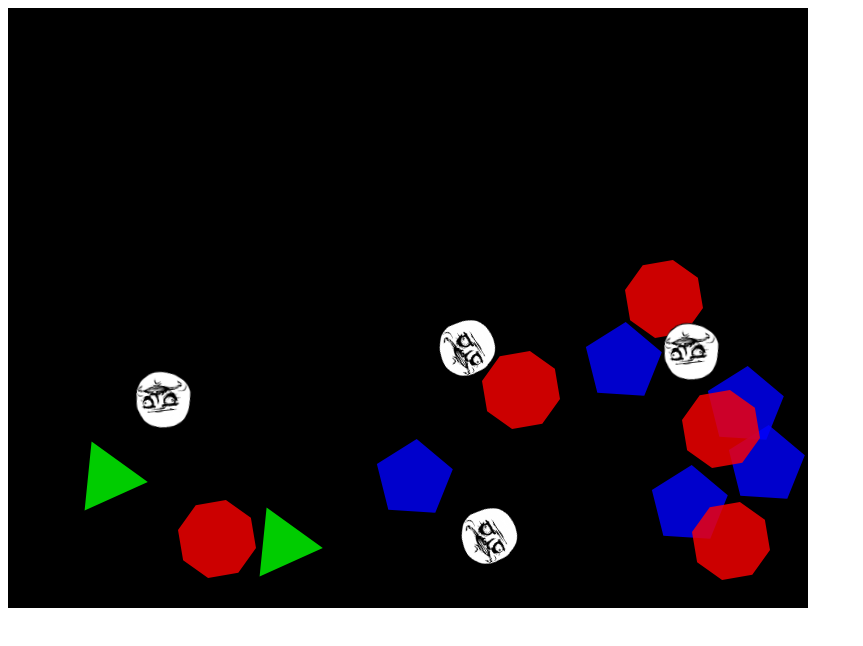
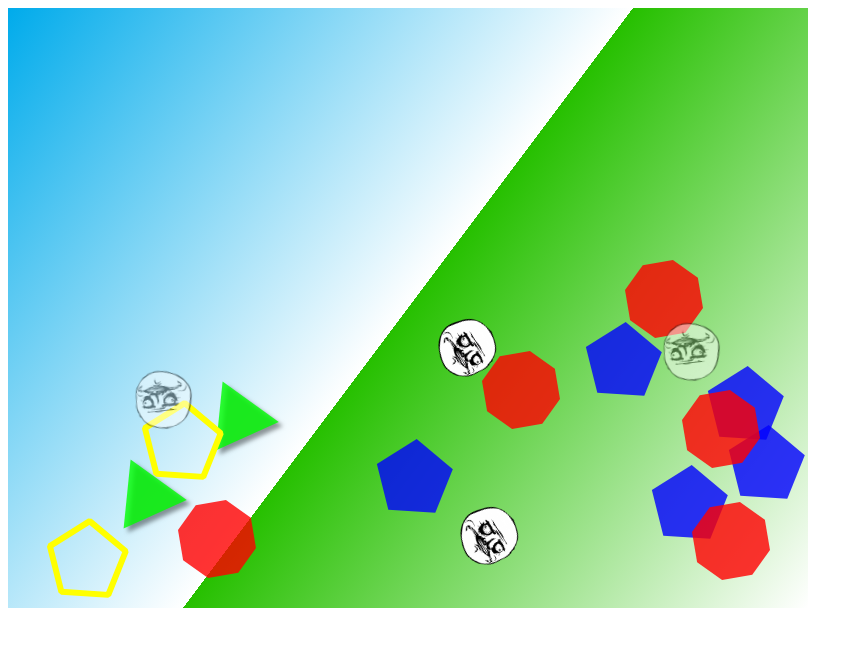
Before and after one commit to apragacz/public-presentations, a plain HTML site: page html5-canvas-webgl/demos/canvas-animation.html in a window 1280 px wide. Shown: the whole page, without its empty margins (0-863 px from the left). Drawn offline with Linux system fonts and the light colour scheme.

Commit message:
updated canvas demo

```diff
--- a/html5-canvas-webgl/demos/canvas-animation.html
+++ b/html5-canvas-webgl/demos/canvas-animation.html
@@ -54,6 +54,7 @@
                             xUpdate: 1,
                             yUpdate: 2,
                             rotUpdate: 0.03,
+                            alpha: 0.5,
                             image: image2
                         });
                         canvasEngine.addSprite(sprite);
@@ -88,6 +89,22 @@
                         });
                         canvasEngine.addSprite(sprite);
                     }
+                    for (var i = 0; i < 2; i++) {
+                        var x = getRandomX();
+                        var y = getRandomY();
+                        var sprite = new NGonMovableSprite({
+                            x: x,
+                            y: y,
+                            xUpdate: -5,
+                            yUpdate: 1,
+                            stroke: true,
+                            fillColor: 'rgba(0,0,255, 0.8)',
+                            rotUpdate: 0.01,
+                            size: 40,
+                            sides: 5
+                        });
+                        canvasEngine.addSprite(sprite);
+                    }
 
                     for (var i = 0; i < 2; i++) {
                         var x = getRandomX();
@@ -99,6 +116,7 @@
                             yUpdate: 2,
                             rotUpdate: 0.001,
                             fillColor: 'rgba(0,255,0, 0.8)',
+                            shadow: true,
                             size: 40,
                             sides: 3
                         });
--- a/html5-canvas-webgl/demos/js/canvas/engine.js
+++ b/html5-canvas-webgl/demos/js/canvas/engine.js
@@ -14,14 +14,18 @@
             this.drawPeriod = 50;
             this.drawTimeout = null;
             this.draw = this.defaultDraw;
-            this.drawBackground = this.drawBlackBackground;
+            this.drawBackground = this.drawGradientBackground;
 
             this.sprites = [];
             var self = this;
             this.env = {
                 isXCollision: function (sprite) {
-                    if (self.canvas.width < sprite.x + sprite.getXDev() ) return true;
-                    if (sprite.x - sprite.getXDev() < 0 ) return true;
+                    if (self.canvas.width < sprite.x + sprite.getXDev() ) {
+                        return true;
+                    }
+                    if (sprite.x - sprite.getXDev() < 0 ) {
+                        return true;
+                    }
                     return false;
                 },
                 isYCollision: function (sprite) {
@@ -52,7 +56,12 @@
         },
 
         drawGradientBackground: function () {
-            this.ctx.fillStyle = "rgb(0,0,0)";
+            var lingrad = this.ctx.createLinearGradient(0,0,this.canvas.width,this.canvas.height);
+            lingrad.addColorStop(0, '#00ABEB');
+            lingrad.addColorStop(0.5, '#fff');
+            lingrad.addColorStop(0.5, '#26C000');
+            lingrad.addColorStop(1, '#fff');
+            this.ctx.fillStyle = lingrad;
             this.ctx.fillRect(0, 0, this.canvas.width, this.canvas.height);
         },
 
--- a/html5-canvas-webgl/demos/js/canvas/sprites.js
+++ b/html5-canvas-webgl/demos/js/canvas/sprites.js
@@ -105,6 +105,7 @@
         init: function (params) {
             this.__super__.init.call(this, params);
             this.image = params.image;
+            this.alpha = params.alpha || 1.0
             this.width = params.width || this.image.width || this.image.naturalWidth;
             this.height = params.height || this.image.height || this.image.naturalHeight;
             console.log(this.image);
@@ -115,6 +116,7 @@
         drawCore: function (ctx, ctxExt) {
             //EXAMPLE: draw image
             //console.log('draw image')
+            ctx.globalAlpha = this.alpha;
             ctx.drawImage(this.image, -this.getNaturalXDev(), -this.getNaturalYDev());
         },
 
@@ -134,24 +136,42 @@
             this.__super__.init.call(this, params);
             this.sides = params.sides || 3;
             this.size = params.size || 20;
-            this.fillColor = params.fillColor || "rgb(255,0,0)"
+            this.fillColor = params.fillColor || "rgb(255,0,0)";
+            this.strokeColor = params.strokeColor || "rgb(255,255,0)";
+            this.stroke = params.stroke || false;
+            this.shadow = params.shadow || false;
         },
 
         drawCore: function (ctx, ctxExt) {
             //EXAMPLE: draw path
             ctx.fillStyle = this.fillColor;
+            ctx.strokeStyle = this.strokeColor;
+            ctx.lineWidth = 6;
+            ctx.lineJoin = "bevel";
             ctx.beginPath();
-            ctx.moveTo(0, this.size);
+            var angle = 0;
+            var x = Math.cos(angle);
+            var y = Math.sin(angle);
+            ctx.moveTo(this.size * x, this.size * y);
             //console.log('draw ngon');
-            for (var i = 0; i <= this.sides; i++) {
-                var angle = 2 * i * Math.PI / this.sides;
-                var x = Math.cos(angle);
-                var y = Math.sin(angle);
+            for (var i = 1; i <= this.sides; i++) {
+                angle = 2 * i * Math.PI / this.sides;
+                x = Math.cos(angle);
+                y = Math.sin(angle);
                 ctx.lineTo(this.size * x, this.size * y);
             }
-            ctx.closePath();
-            ctx.fill();
-            //ctx.stroke();
+            if (this.stroke) {
+                ctx.closePath();
+                ctx.stroke();
+            } else {
+                if (this.shadow) {
+                    ctx.shadowOffsetX = 4;
+                    ctx.shadowOffsetY = 4;
+                    ctx.shadowBlur = 4;
+                    ctx.shadowColor = "rgba(0, 0, 0, 0.5)";
+                }
+                ctx.fill();
+            }
         },
 
         getNaturalWidth: function () {
```
Also changed, not shown: html5-canvas-webgl/demos/js/webgl/engine.js (added).
